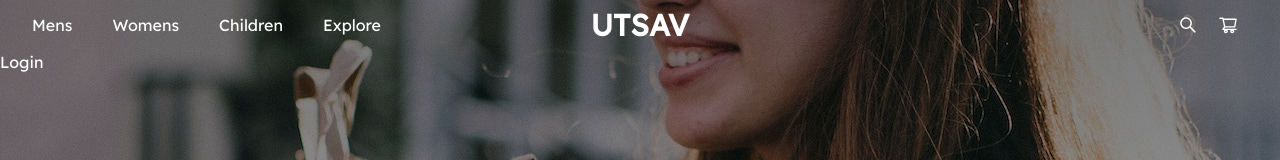
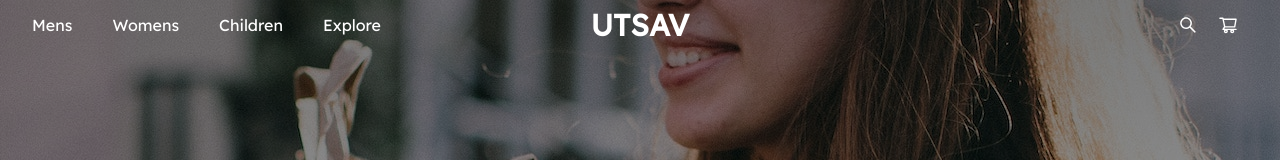
Before and after one commit to Subham-Beura/ekirana, a Next.js app: page / in a window 1280 px wide. Shown: the top 160 px of the page. Built offline with nearby package versions, Linux system fonts and the light colour scheme.

Commit message:
remove login

```diff
--- a/components/Dropdown.tsx
+++ b/components/Dropdown.tsx
@@ -39,8 +39,8 @@ export function Dropdown(props: { isOpen: boolean }) {
         >
           <li className="px-5">My Orders</li>
         </Link>
+        <div>Login</div>
       </ul>
-      <div>Login</div>
     </>
   );
 }
```
